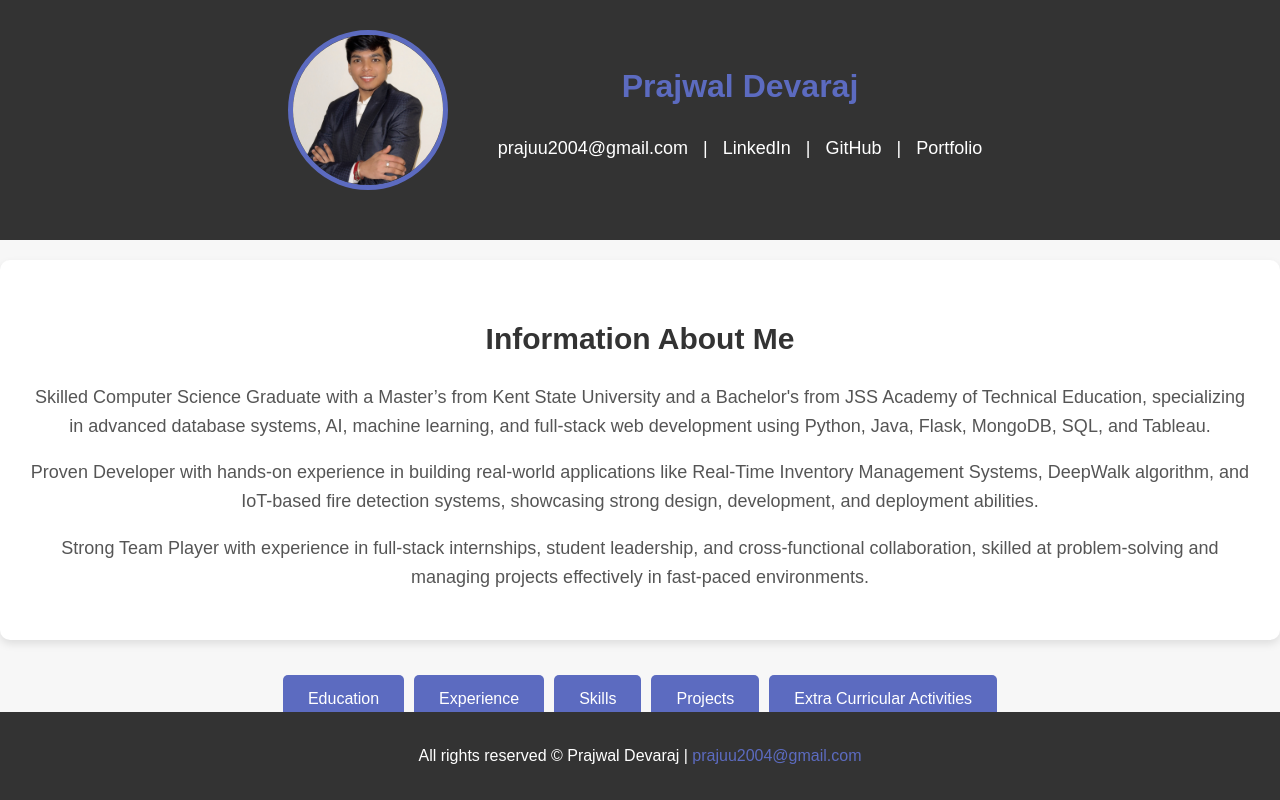
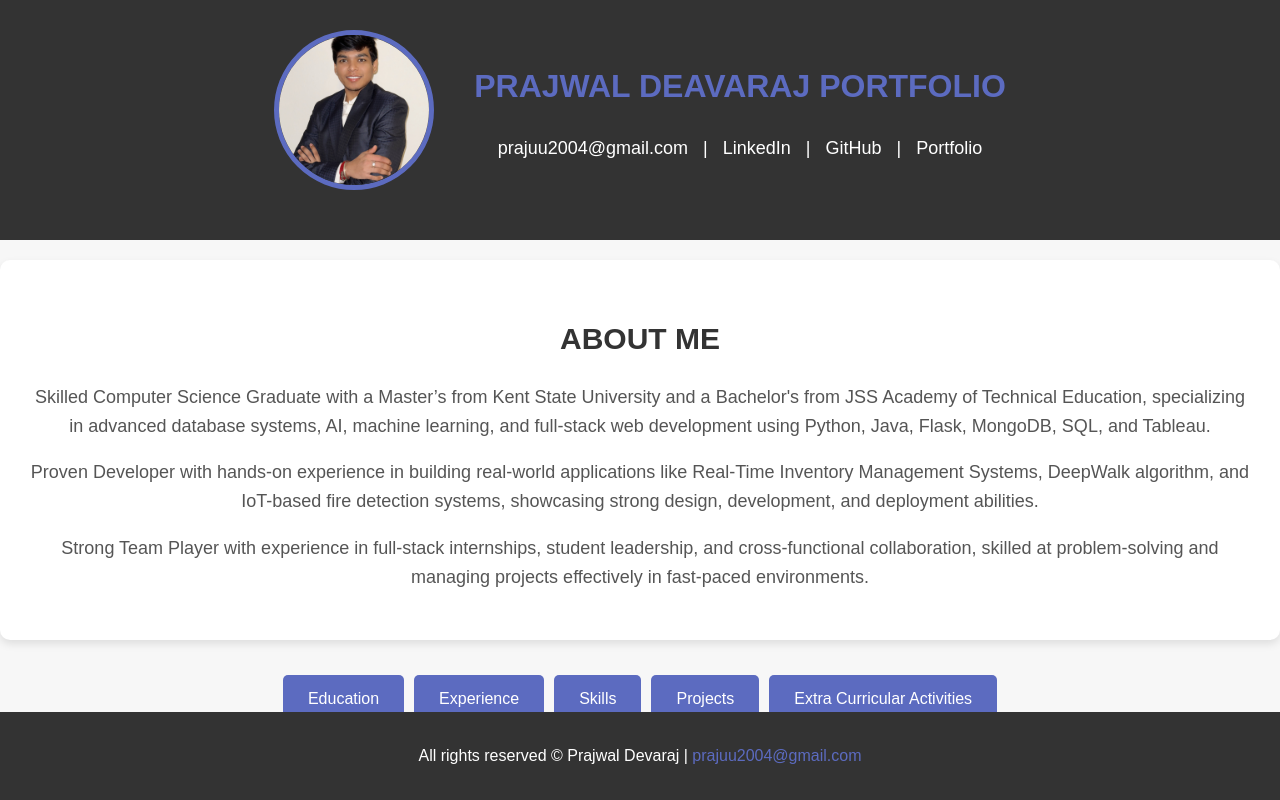
Before and after one commit to prajwal-devaraj/portfolio, a plain HTML site: page index.html in a window 1280 px wide. Drawn offline with Linux system fonts and the light colour scheme.

Commit message:
Update index.html

```diff
--- a/index.html
+++ b/index.html
@@ -131,7 +131,7 @@
         <div class="profile">
             <img src="img/prajwal.jpg" alt="Prajwal Devaraj" class="profile-img">
             <div class="profile-details">
-                <h1>Prajwal Devaraj</h1>
+                <h1>PRAJWAL DEAVARAJ PORTFOLIO</h1>
                 <p>
                     <a href="mailto:prajuu2004@gmail.com">prajuu2004@gmail.com</a> |
                     <a href="https://www.linkedin.com/in/prajuu2001/">LinkedIn</a> |
@@ -143,7 +143,7 @@
     </header>
 
     <div class="information">
-        <h2>Information About Me</h2>
+        <h2>ABOUT ME</h2>
         <p>
             Skilled Computer Science Graduate with a Master’s from Kent State University and a Bachelor's from JSS Academy of Technical Education, specializing in advanced database systems, AI, machine learning, and full-stack web development using Python, Java, Flask, MongoDB, SQL, and Tableau.
         </p>
```
